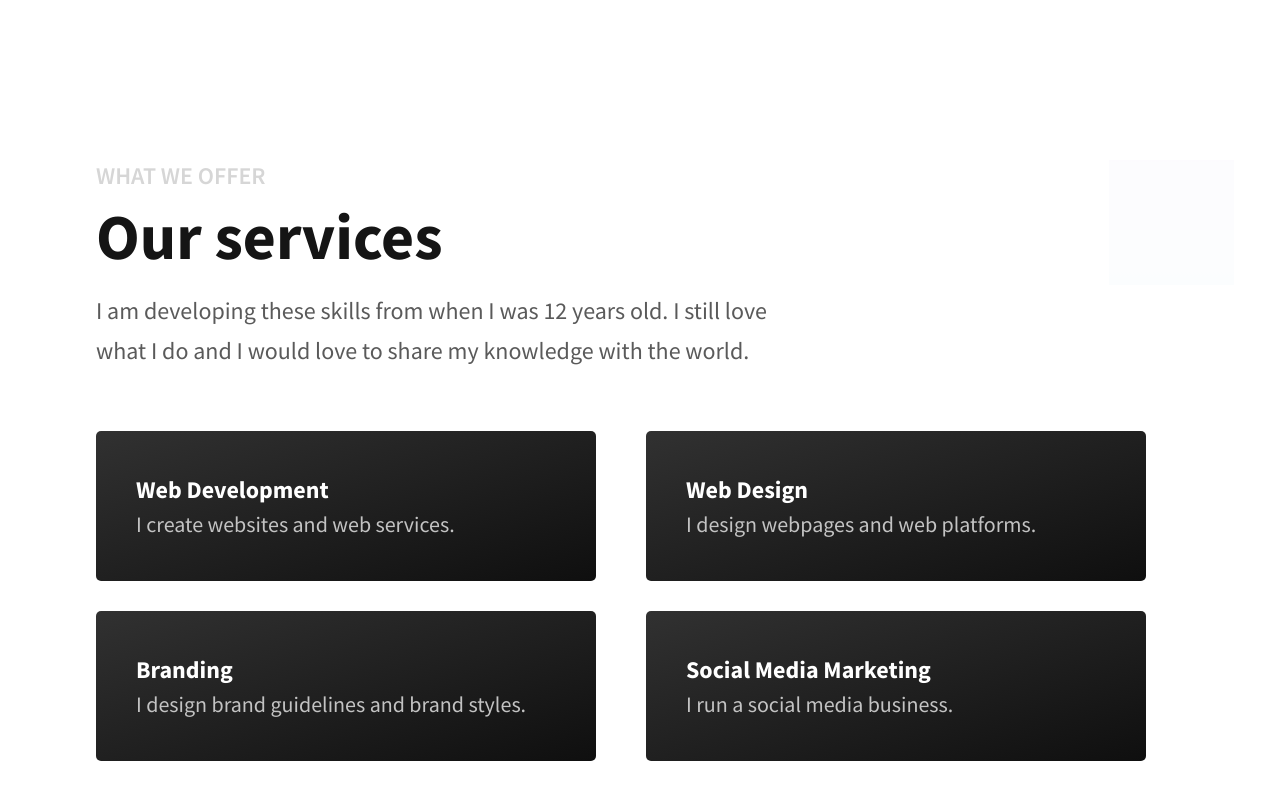
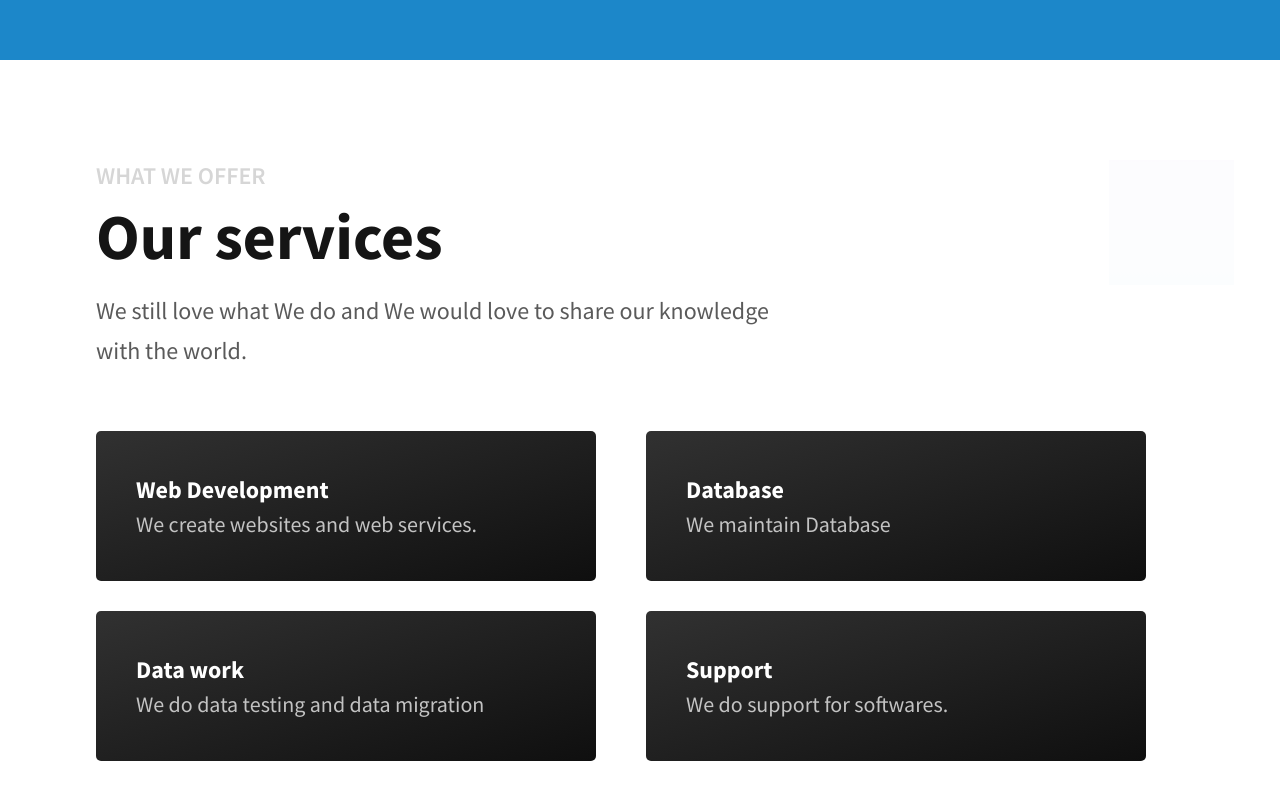
Before and after one commit to THIRUvengatesh/spikey, a plain HTML site: page index.html in a window 1280 px wide. Shown: the part 740-1540 px from the top of the page. Drawn offline with Linux system fonts and the light colour scheme.

Commit message:
Update index.html
done writings and bgcolor

```diff
--- a/index.html
+++ b/index.html
@@ -38,6 +38,8 @@
 }
 
 body {
+        background-color: #1c87c9;
+
   font-family: "Source Sans Pro";
   max-width: 100vw;
   overflow-x: hidden;
@@ -1005,7 +1007,7 @@ h6 {
    <div class="header">
     <div class="headerWrapper">
      <h6>we do</h6>
-     <h1>Web Design <br> &amp; Development</h1>
+     <h1>Web Development <br> &amp; Supporting Services</h1>
      <div class="circle blue"></div>
      <div class="square red"></div>
      <div class="triangle green">
@@ -1036,25 +1038,26 @@ h6 {
    <div class="sectionWrapper">
     <h6>what we offer</h6>
     <h2>Our services</h2>
-    <p class="description">I am developing these skills from when I was 12 years old. I still love what I do and I would love to share my knowledge with the world.</p>
+    <p class="description">We still love what We do and We would love to share our knowledge with the world.</p>
     <div class="square blue"></div>
     <div class="grid"> <!-- Web Development -->
      <div class="card">
       <h3>Web Development</h3>
-      <p>I create websites and web services.</p>
-     </div> <!-- Web Design -->
+      <p>We create websites and web services.</p>
+     </div> <!-- Database -->
      <div class="card">
-      <h3>Web Design</h3>
-      <p>I design webpages and web platforms.</p>
-     </div> <!-- Branding -->
+      <h3>Database</h3>
+      <p>We maintain Database</p>
+     </div> <!-- DataWork -->
      <div class="card">
-      <h3>Branding</h3>
-      <p>I design brand guidelines and brand styles.</p>
-     </div> <!-- Social Media Marketing -->
+      <h3>Data work</h3>
+      <p>We do data testing and data migration</p>
+     </div>  <!-- Support -->
+
      <div class="card">
-      <h3>Social Media Marketing</h3>
-      <p>I run a social media business.</p>
-     </div>
+      <h3>Support</h3>
+      <p>We do support for softwares.</p>
+     </div> <!-- -------------- -->
     </div>
    </div>
   </div>
```
